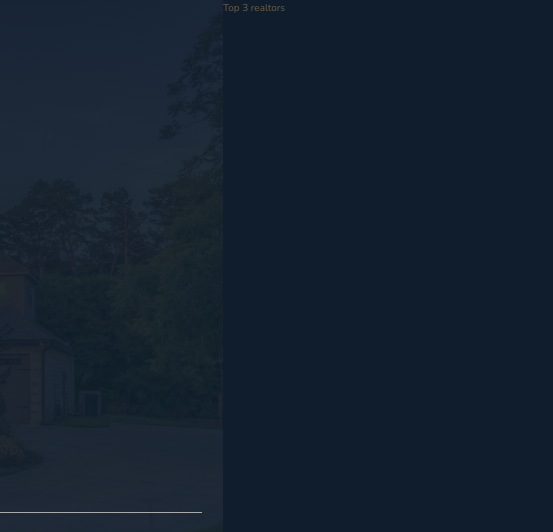
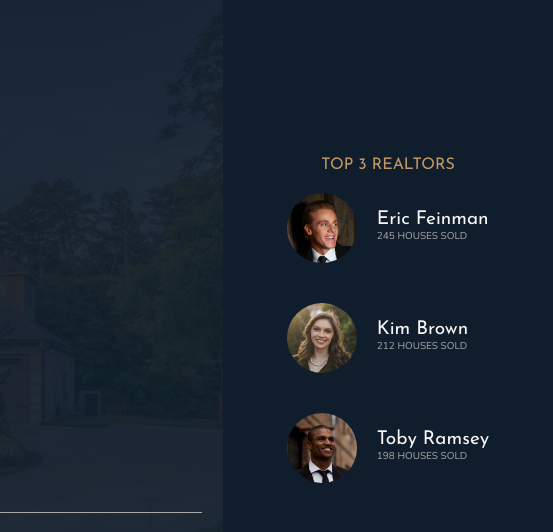
Before and after one commit to jonas1307/udemy-nexter, a website: page index.html in a window 1280 px wide. Shown: the top 532 px of the page, 727-1280 px from the left. Drawn offline with nearby package versions, Linux system fonts and the light colour scheme.

Commit message:
realtorns section

```diff
--- a/index.html
+++ b/index.html
@@ -31,7 +31,28 @@
             </div>
         </header>
         <div class="realtors">
-            Top 3 realtors
+            <h3 class="heading-3">Top 3 realtors</h3>
+            <div class="realtors__list">
+
+                <img src="img/realtor-1.jpeg" alt="Realtor 1" class="realtors__img">
+                <div class="realtors__details">
+                    <h4 class="heading-4 heading-4--light">Eric Feinman</h4>
+                    <p class="realtors__sold">245 houses sold</p>
+                </div>
+
+                <img src="img/realtor-2.jpeg" alt="Realtor 2" class="realtors__img">
+                <div class="realtors__details">
+                    <h4 class="heading-4 heading-4--light">Kim Brown</h4>
+                    <p class="realtors__sold">212 houses sold</p>
+                </div>
+
+                <img src="img/realtor-3.jpeg" alt="Realtor 3" class="realtors__img">
+                <div class="realtors__details">
+                    <h4 class="heading-4 heading-4--light">Toby Ramsey</h4>
+                    <p class="realtors__sold">198 houses sold</p>
+                </div>
+
+            </div>
         </div>
         <section class="features">
 
--- a/sass/_realtors.scss
+++ b/sass/_realtors.scss
@@ -1,4 +1,30 @@
 .realtors {
     background-color: $color-secondary;
     grid-column: col-start 7 / full-end;
+    padding: 3rem;
+
+    display: grid;
+    grid-row-gap: 2rem;
+    align-content: center;
+    justify-items: center;
+    justify-content: center;
+
+    &__list {
+        display: grid;
+        grid-template-columns: min-content max-content;
+        grid-column-gap: 2rem;
+        grid-row-gap: 5vh;
+        align-items: center;
+    }
+
+    &__img {
+        width: 7rem;
+        border-radius: 50%;
+    }
+
+    &__sold {
+        text-transform: uppercase;
+        color: $color-grey-light-2;
+        //margin-top: -3px;
+    }
 }
```
Also changed, not shown: css/style.css.
